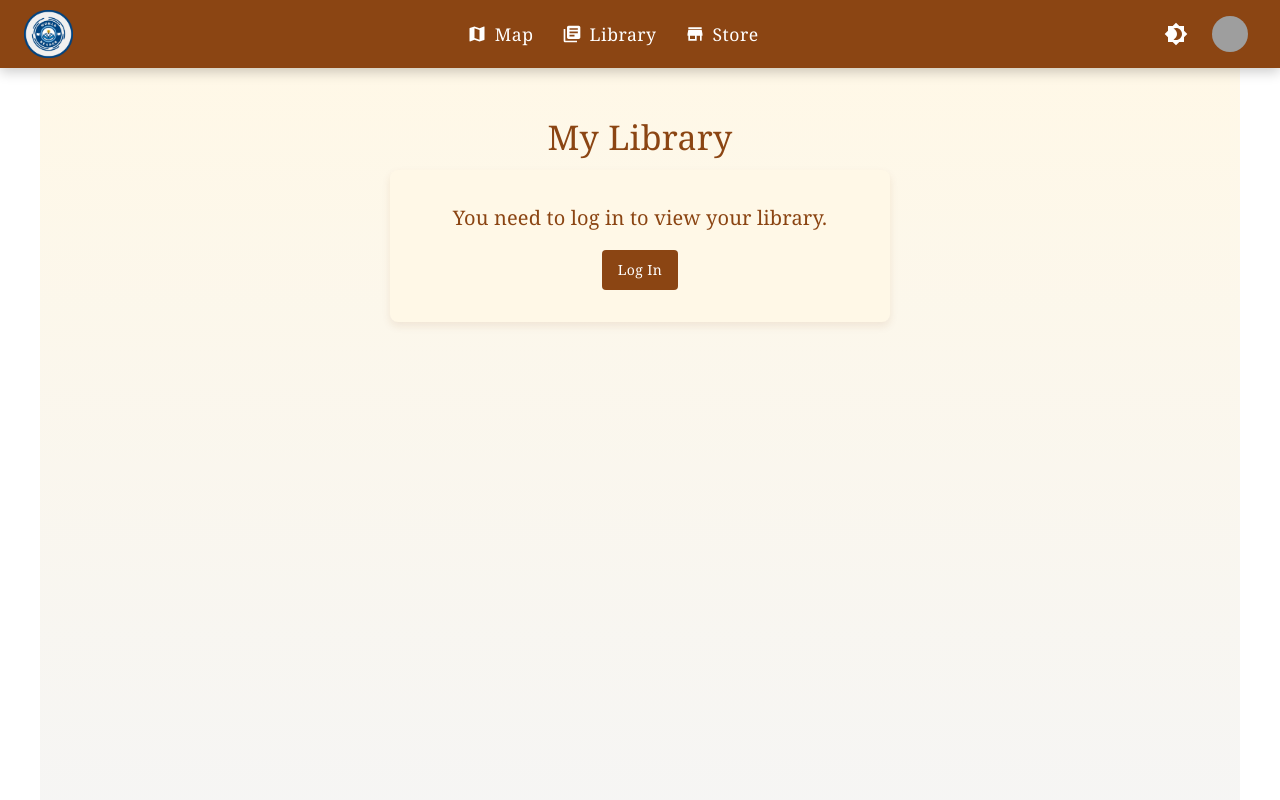
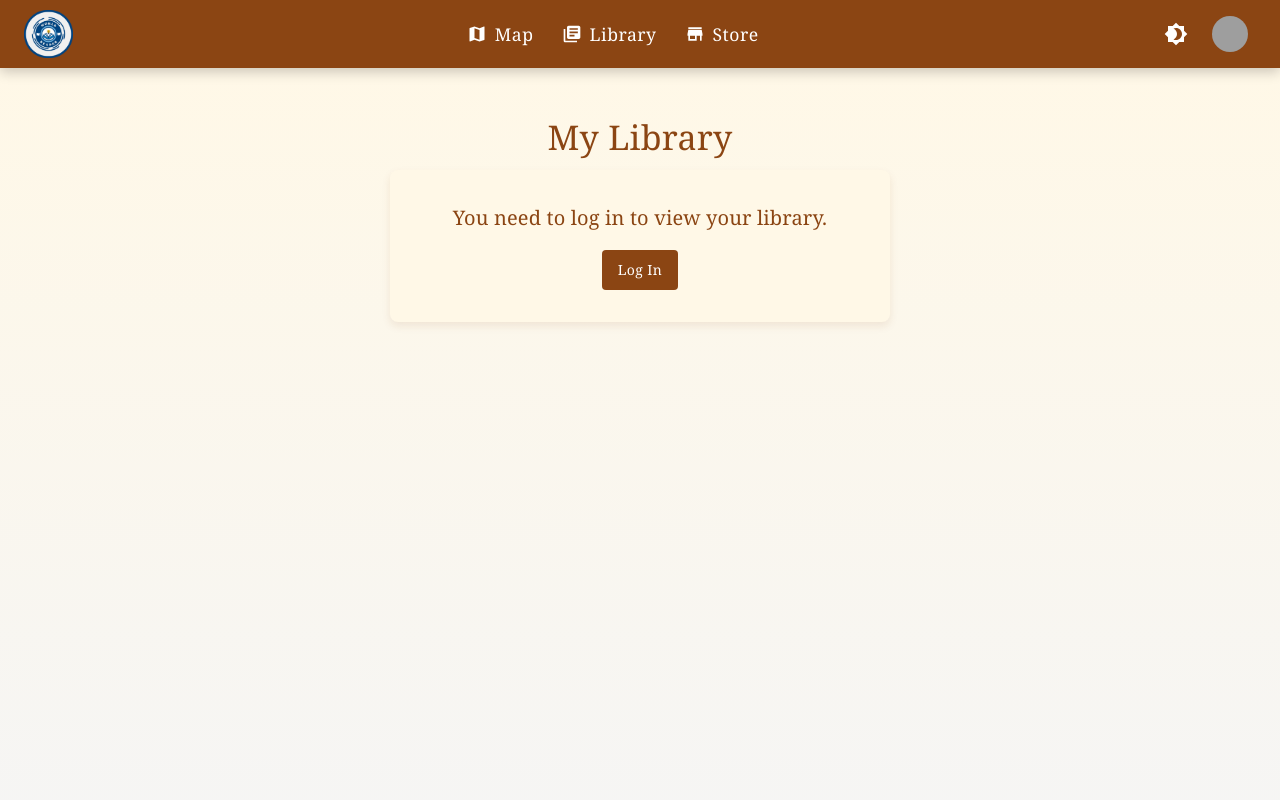
Before and after one commit to Allan0092/WorldReaderFrontend, a React (Vite) app: page /library in a window 1280 px wide. Shown: the top 800 px of the page. Built offline with nearby package versions, Linux system fonts and the light colour scheme; grey boxes are pictures that could not be loaded.

Commit message:
fixed the padding and margin issue

```diff
--- a/src/core/public/library/LibraryPage.jsx
+++ b/src/core/public/library/LibraryPage.jsx
@@ -5,7 +5,6 @@ import {
   Card,
   CardContent,
   CardMedia,
-  Container,
   FormControl,
   Grid,
   InputLabel,
@@ -16,19 +15,35 @@ import {
   Typography,
 } from "@mui/material";
 import { styled } from "@mui/material/styles";
-import { useQueryClient } from "@tanstack/react-query"; // Add this import
+import { useQueryClient } from "@tanstack/react-query";
 import React, { useMemo, useState } from "react";
 import { useNavigate } from "react-router-dom";
-import { toast } from "react-toastify"; // Add this import
+import { toast } from "react-toastify";
 import { useAuth } from "../../../App"; // Adjust path
 import { useGetUserLibrary, useRemoveFromLibrary } from "../../private/query"; // Adjust path
 
 // Styled components
-const LibraryContainer = styled(Container)(({ theme }) => ({
+const LibraryWrapper = styled(Box)(({ theme }) => ({
+  display: "flex",
+  flexDirection: "column",
+  minHeight: "100vh",
+  background: "linear-gradient(180deg, #FFF8E7 0%, #F5F5F5 100%)",
+  width: "100%",
+  padding: 0,
+  margin: 0,
+}));
+
+const LibraryContent = styled(Box)(({ theme }) => ({
+  flex: 1,
   paddingTop: theme.spacing(6),
   paddingBottom: theme.spacing(6),
-  background: "linear-gradient(180deg, #FFF8E7 0%, #F5F5F5 100%)",
-  minHeight: "100vh",
+  width: "100%",
+  maxWidth: "1280px", // Equivalent to MUI's 'lg'
+  marginLeft: "auto",
+  marginRight: "auto",
+  display: "flex",
+  flexDirection: "column",
+  alignItems: "center",
 }));
 
 const LibraryCard = styled(Card)(({ theme }) => ({
@@ -81,7 +96,7 @@ const EmptyStatePaper = styled(Paper)(({ theme }) => ({
   borderRadius: theme.shape.borderRadius * 2,
   boxShadow: "0 4px 8px rgba(139, 69, 19, 0.1)",
   maxWidth: 500,
-  margin: "0 auto",
+  width: "100%",
 }));
 
 const FilterContainer = styled(Box)(({ theme }) => ({
@@ -91,6 +106,7 @@ const FilterContainer = styled(Box)(({ theme }) => ({
   marginBottom: theme.spacing(4),
   gap: theme.spacing(2),
   flexWrap: "wrap",
+  width: "100%",
 }));
 
 const LibraryPage = () => {
@@ -160,7 +176,8 @@ const LibraryPage = () => {
 
   if (!isAuthenticated) {
     return (
-      <LibraryContainer maxWidth="lg">
+      <LibraryWrapper>
+        <LibraryContent>
           <Typography
             variant="h4"
             gutterBottom
@@ -179,15 +196,19 @@ const LibraryPage = () => {
             >
               You need to log in to view your library.
             </Typography>
-          <ActionButton onClick={() => navigate("/login")}>Log In</ActionButton>
+            <ActionButton onClick={() => navigate("/login")}>
+              Log In
+            </ActionButton>
           </EmptyStatePaper>
-      </LibraryContainer>
+        </LibraryContent>
+      </LibraryWrapper>
     );
   }
 
   if (isLoading) {
     return (
-      <LibraryContainer maxWidth="lg">
+      <LibraryWrapper>
+        <LibraryContent>
           <Typography
             variant="h4"
             gutterBottom
@@ -202,13 +223,15 @@ const LibraryPage = () => {
           <Box sx={{ textAlign: "center", color: "#8B4513" }}>
             Loading your library...
           </Box>
-      </LibraryContainer>
+        </LibraryContent>
+      </LibraryWrapper>
     );
   }
 
   if (error) {
     return (
-      <LibraryContainer maxWidth="lg">
+      <LibraryWrapper>
+        <LibraryContent>
           <Typography
             variant="h4"
             gutterBottom
@@ -223,12 +246,14 @@ const LibraryPage = () => {
           <Box sx={{ textAlign: "center", color: "#8B4513" }}>
             Error loading library: {error.message}
           </Box>
-      </LibraryContainer>
+        </LibraryContent>
+      </LibraryWrapper>
     );
   }
 
   return (
-    <LibraryContainer maxWidth="lg">
+    <LibraryWrapper>
+      <LibraryContent>
         <Typography
           variant="h4"
           gutterBottom
@@ -301,7 +326,10 @@ const LibraryPage = () => {
                         : "/placeholder-cover.jpg"
                     }
                     alt={book.title}
-                  sx={{ objectFit: "cover", borderBottom: "1px solid #E0E0E0" }}
+                    sx={{
+                      objectFit: "cover",
+                      borderBottom: "1px solid #E0E0E0",
+                    }}
                   />
                   <CardContent sx={{ textAlign: "center" }}>
                     <CardTitle>{book.title}</CardTitle>
@@ -334,7 +362,8 @@ const LibraryPage = () => {
             ))}
           </Grid>
         )}
-    </LibraryContainer>
+      </LibraryContent>
+    </LibraryWrapper>
   );
 };
 
```
Lines whose indentation alone changed are shown as unchanged.
